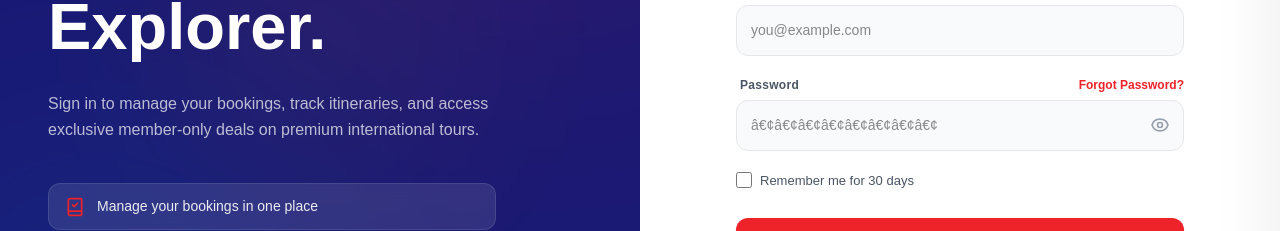
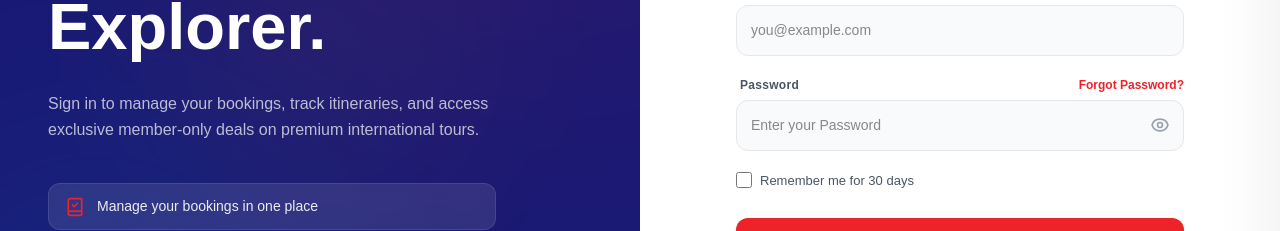
Before and after one commit to maduraglobal/Website, a Next.js app: page /antigravity/login in a window 1280 px wide. Shown: the part 428-659 px from the top of the page. Built offline with nearby package versions, Linux system fonts and the light colour scheme.

Commit message:
Update page.tsx

```diff
--- a/app/[region]/login/page.tsx
+++ b/app/[region]/login/page.tsx
@@ -143,7 +143,7 @@ export default function LoginPage() {
                 <input
                   required
                   type={showPassword ? "text" : "password"}
-                  placeholder="â€¢â€¢â€¢â€¢â€¢â€¢â€¢â€¢"
+                  placeholder="Enter your Password"
                   className="w-full border border-gray-200 p-3.5 rounded-xl text-[14px] outline-none focus:border-[#191974] focus:ring-2 focus:ring-[#191974]/10 transition-all bg-gray-50 focus:bg-white pr-12"
                   onChange={e => setFormData({ ...formData, password: e.target.value })}
                 />
```
